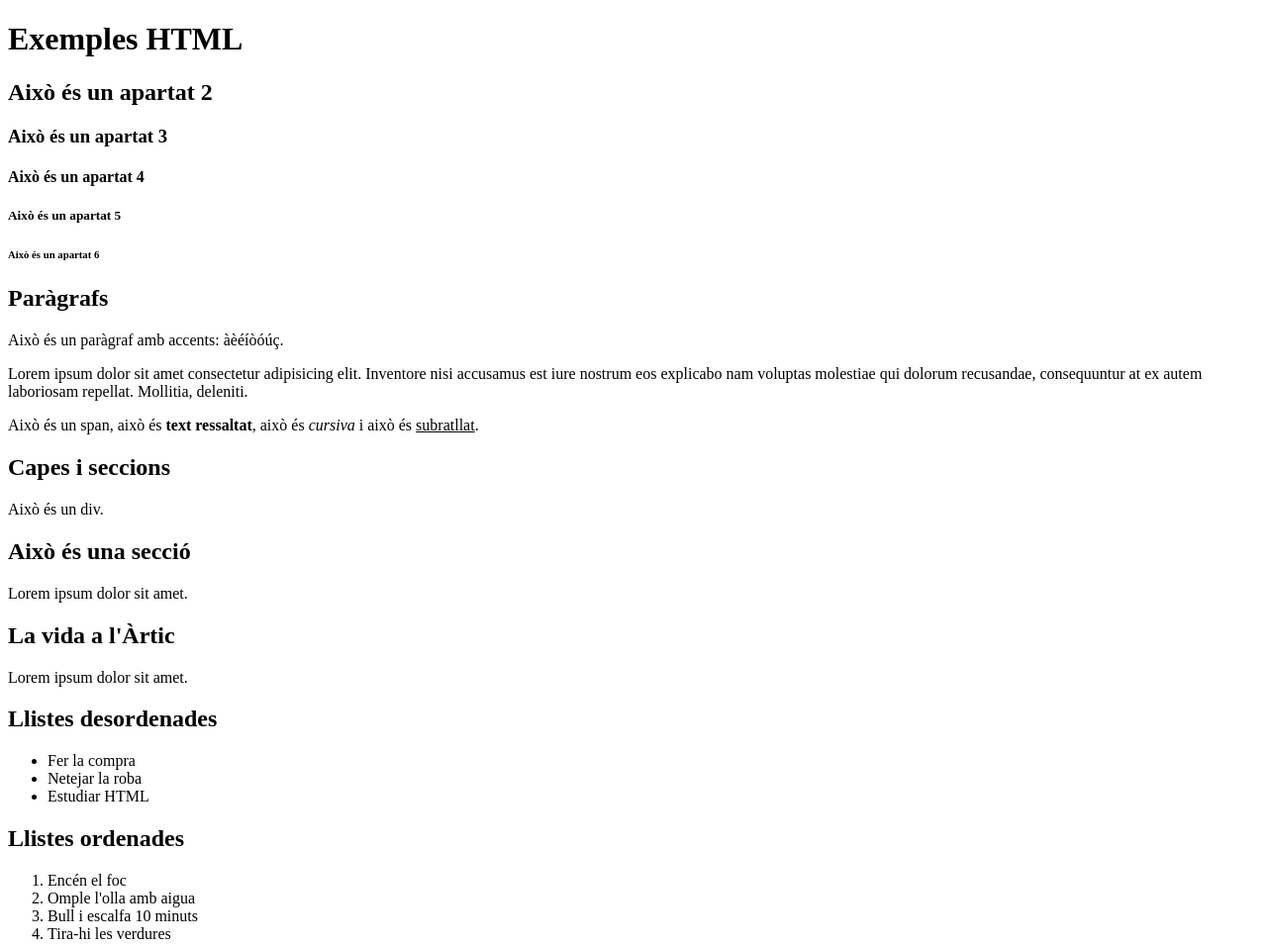
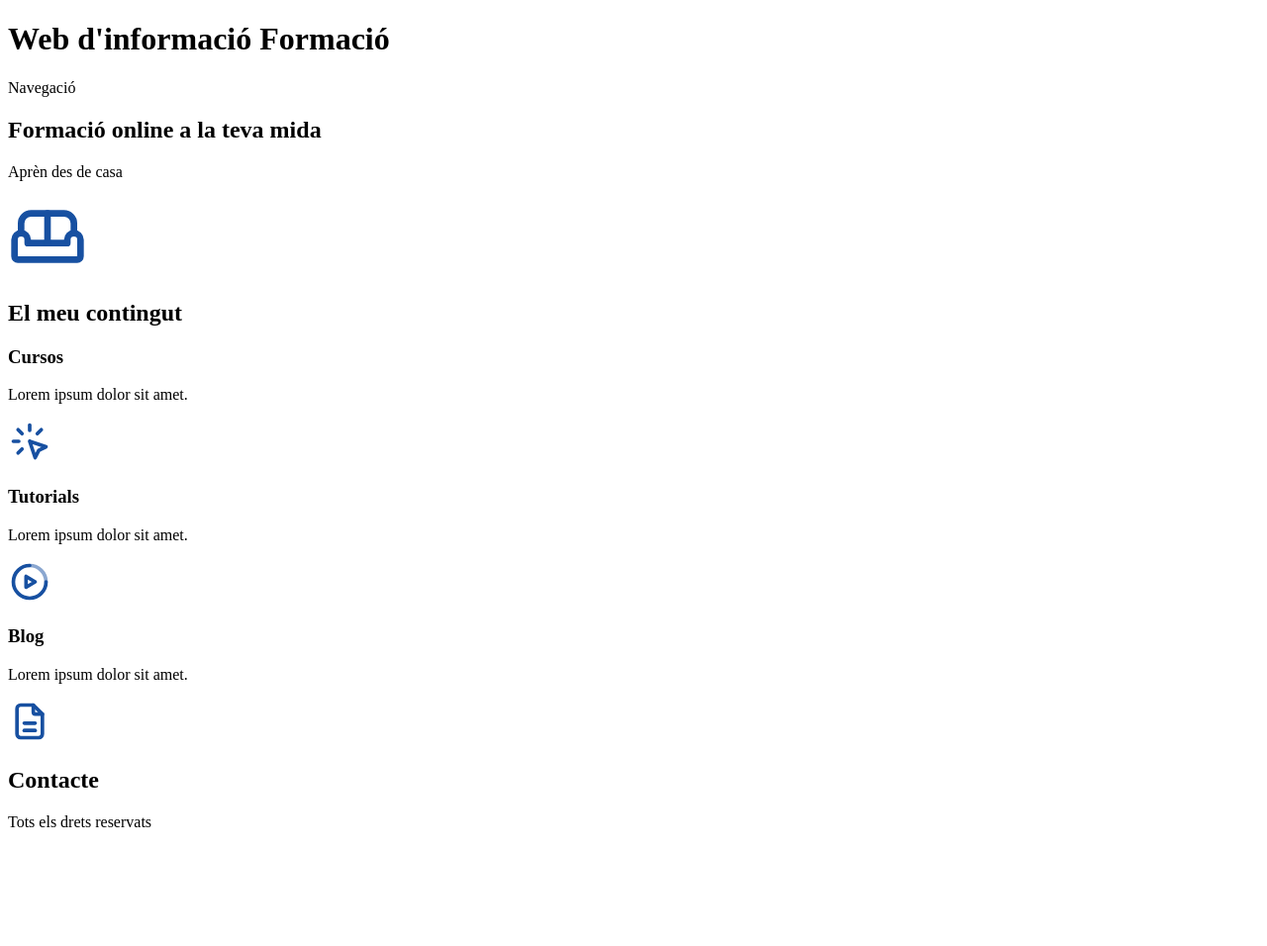
Before and after one commit to msanst-ai/web-classe, a plain HTML site: page index.html in a window 1280 px wide. Shown: the whole page at 99% size. After the commit the page ends 856 px from the top, so only its background shows below. Drawn offline with Linux system fonts and the light colour scheme.

Commit message:
Estructura de la web i icones

```diff
--- a/index.html
+++ b/index.html
@@ -1,56 +1,117 @@
-<!DOCTYPE html>
+<!doctype html>
 <html lang="ca">
-
   <head>
-    <meta charset="UTF-8">
-    <meta name="viewport" content="width=device-width, initial-scale=1.0">
-    <title>Exemples HTML</title>
+    <meta charset="UTF-8" />
+    <meta name="viewport" content="width=device-width, initial-scale=1.0" />
+    <title>Pagina web digitalización</title>
   </head>
 
   <body>
-    <h1>Exemples HTML</h1>
-    <h2>Això és un apartat 2</h2>
-    <h3>Això és un apartat 3</h3>
-    <h4>Això és un apartat 4</h4>
-    <h5>Això és un apartat 5</h5>
-    <h6>Això és un apartat 6</h6>
-
-    <h2>Paràgrafs</h2>
-    <p>Això és un paràgraf amb accents: àèéíòóúç.</p>
-    <p>Lorem ipsum dolor sit amet consectetur adipisicing elit. Inventore nisi accusamus est iure nostrum eos explicabo
-        nam voluptas molestiae qui dolorum recusandae, consequuntur at ex autem laboriosam repellat. Mollitia, deleniti.
-    </p>
-    <p>Això és un <span>span</span>, això és
-        <strong>text ressaltat</strong>, això és <em>cursiva</em>
-        i això és <u>subratllat</u>.
-    </p>
-    <h2>Capes i seccions</h2>
-    <div>
-        <p>Això és un div.</p>
-    </div>
+    <header>
+      <h1>Web d'informació <span>Formació</span></h1>
+      <nav>Navegació</nav>
       <section>
-        <h2>Això és una secció</h2>
+        <h2>Formació online a la teva mida</h2>
+        <p>Aprèn des de casa</p>
+        <svg
+          xmlns="http://www.w3.org/2000/svg"
+          width="80"
+          height="80"
+          viewBox="0 0 24 24"
+          fill="none"
+          stroke="#1750a1"
+          stroke-width="2"
+          stroke-linecap="round"
+          stroke-linejoin="round"
+          class="icon icon-tabler icons-tabler-outline icon-tabler-sofa"
+        >
+          <path stroke="none" d="M0 0h24v24H0z" fill="none" />
+          <path
+            d="M4 11a2 2 0 0 1 2 2v1h12v-1a2 2 0 1 1 4 0v5a1 1 0 0 1 -1 1h-18a1 1 0 0 1 -1 -1v-5a2 2 0 0 1 2 -2"
+          />
+          <path d="M4 11v-3a3 3 0 0 1 3 -3h10a3 3 0 0 1 3 3v3" />
+          <path d="M12 5v9" />
+        </svg>
+      </section>
+      <main>
+        <h2>El meu contingut</h2>
+        <section>
+          <h3>Cursos</h3>
           <p>Lorem ipsum dolor sit amet.</p>
+          <svg
+            xmlns="http://www.w3.org/2000/svg"
+            width="44"
+            height="44"
+            viewBox="0 0 24 24"
+            fill="none"
+            stroke="#1750a1"
+            stroke-width="2"
+            stroke-linecap="round"
+            stroke-linejoin="round"
+            class="icon icon-tabler icons-tabler-outline icon-tabler-click"
+          >
+            <path stroke="none" d="M0 0h24v24H0z" fill="none" />
+            <path d="M3 12l3 0" />
+            <path d="M12 3l0 3" />
+            <path d="M7.8 7.8l-2.2 -2.2" />
+            <path d="M16.2 7.8l2.2 -2.2" />
+            <path d="M7.8 16.2l-2.2 2.2" />
+            <path d="M12 12l9 3l-4 2l-2 4l-3 -9" />
+          </svg>
         </section>
-    <article>
-        <h2>La vida a l'Àrtic</h2>
+        <section>
+          <h3>Tutorials</h3>
           <p>Lorem ipsum dolor sit amet.</p>
-    </article>
-    <h2>Llistes desordenades</h2>
-    <ul>
-        <li>Fer la compra</li>
-        <li>Netejar la roba</li>
-        <li>Estudiar HTML</li>
-    </ul>
-    <h2>Llistes ordenades</h2>
-    <ol>
-        <li>Encén el foc</li>
-        <li>Omple l'olla amb aigua</li>
-        <li>Bull i escalfa 10 minuts</li>
-        <li>Tira-hi les verdures</li>
-    </ol>
-
-
+          <svg
+            xmlns="http://www.w3.org/2000/svg"
+            width="44"
+            height="44"
+            viewBox="0 0 24 24"
+            fill="none"
+            stroke="#1750a1"
+            stroke-width="2"
+            stroke-linecap="round"
+            stroke-linejoin="round"
+            class="icon icon-tabler icons-tabler-outline icon-tabler-brand-parsinta"
+          >
+            <path stroke="none" d="M0 0h24v24H0z" fill="none" />
+            <path d="M12 3a9 9 0 1 0 9 9" />
+            <path d="M21 12a9 9 0 0 0 -9 -9" opacity=".5" />
+            <path d="M10 9v6l5 -3l-5 -3" />
+          </svg>
+        </section>
+        <section>
+          <h3>Blog</h3>
+          <p>Lorem ipsum dolor sit amet.</p>
+          <svg
+            xmlns="http://www.w3.org/2000/svg"
+            width="44"
+            height="44"
+            viewBox="0 0 24 24"
+            fill="none"
+            stroke="#1750a1"
+            stroke-width="2"
+            stroke-linecap="round"
+            stroke-linejoin="round"
+            class="icon icon-tabler icons-tabler-outline icon-tabler-file-description"
+          >
+            <path stroke="none" d="M0 0h24v24H0z" fill="none" />
+            <path d="M14 3v4a1 1 0 0 0 1 1h4" />
+            <path
+              d="M17 21h-10a2 2 0 0 1 -2 -2v-14a2 2 0 0 1 2 -2h7l5 5v11a2 2 0 0 1 -2 2"
+            />
+            <path d="M9 17h6" />
+            <path d="M9 13h6" />
+          </svg>
+        </section>
+        <section>
+          <h2>Contacte</h2>
+          <!-- aquí hi anirà el formulari -->
+        </section>
+      </main>
+    </header>
+    <footer>
+      <p>Tots els drets reservats</p>
+    </footer>
   </body>
-
 </html>
```
Lines whose indentation alone changed are shown as unchanged.
